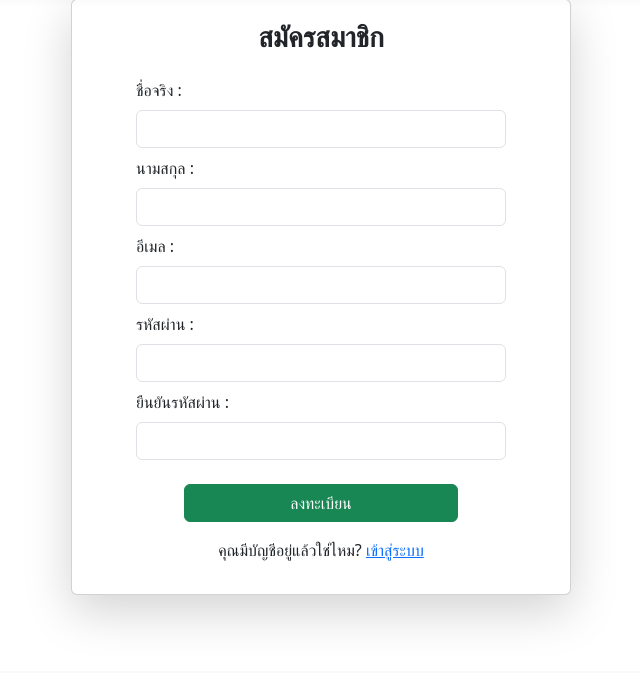
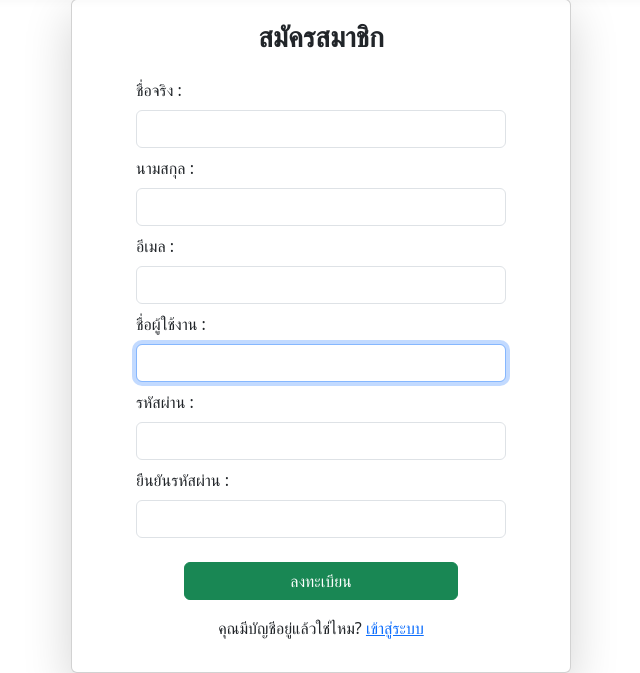
Before and after one commit to Aiya-m/KaraokeBookingService, a Django app: page /karaoke/register/ in a window 1280 px wide. Shown: the part 129-802 px from the top of the page, without its empty margins (319-959 px from the left). Before the commit the page ends 746 px from the top, so only its background shows below. Run offline with Django 5.2, Linux system fonts and the light colour scheme; some libraries are stand-ins or nearby versions.

Commit message:
add username field

```diff
--- a/Karaokie/bookings/templates/Auth/RegisterPage.html
+++ b/Karaokie/bookings/templates/Auth/RegisterPage.html
@@ -29,6 +29,13 @@
                     </div>
                 </div>
                 <div class="mb-2">
+                    <label for="{{ registerform.username.id_for_label }}" class="form-label">ชื่อผู้ใช้งาน : </label>
+                    {{ registerform.username }}
+                    <div class="text-danger small">
+                        {{ registerform.username.errors }}
+                    </div>
+                </div>
+                <div class="mb-2">
                     <label for="{{ registerform.password1.id_for_label }}" class="form-label">รหัสผ่าน : </label>
                     {{ registerform.password1 }}
                     <div class="text-danger small">
```
